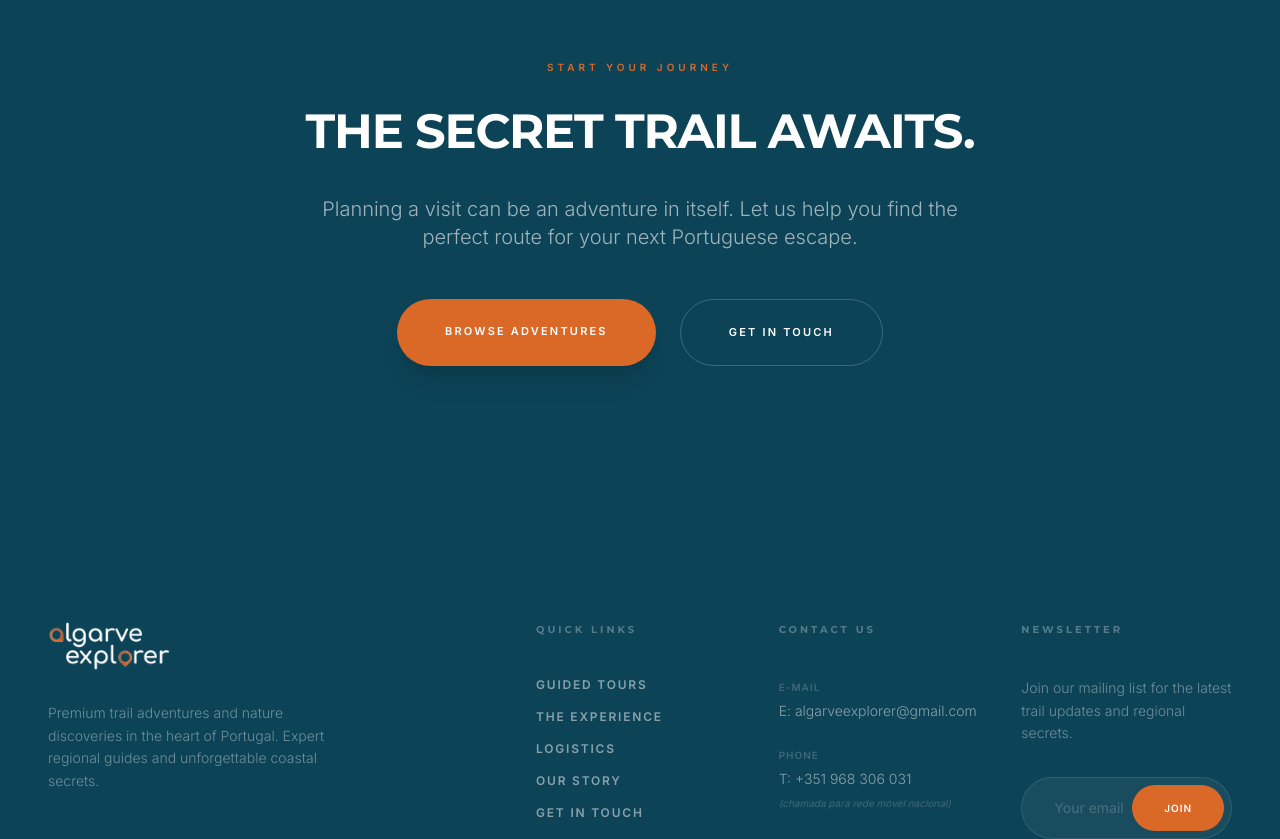
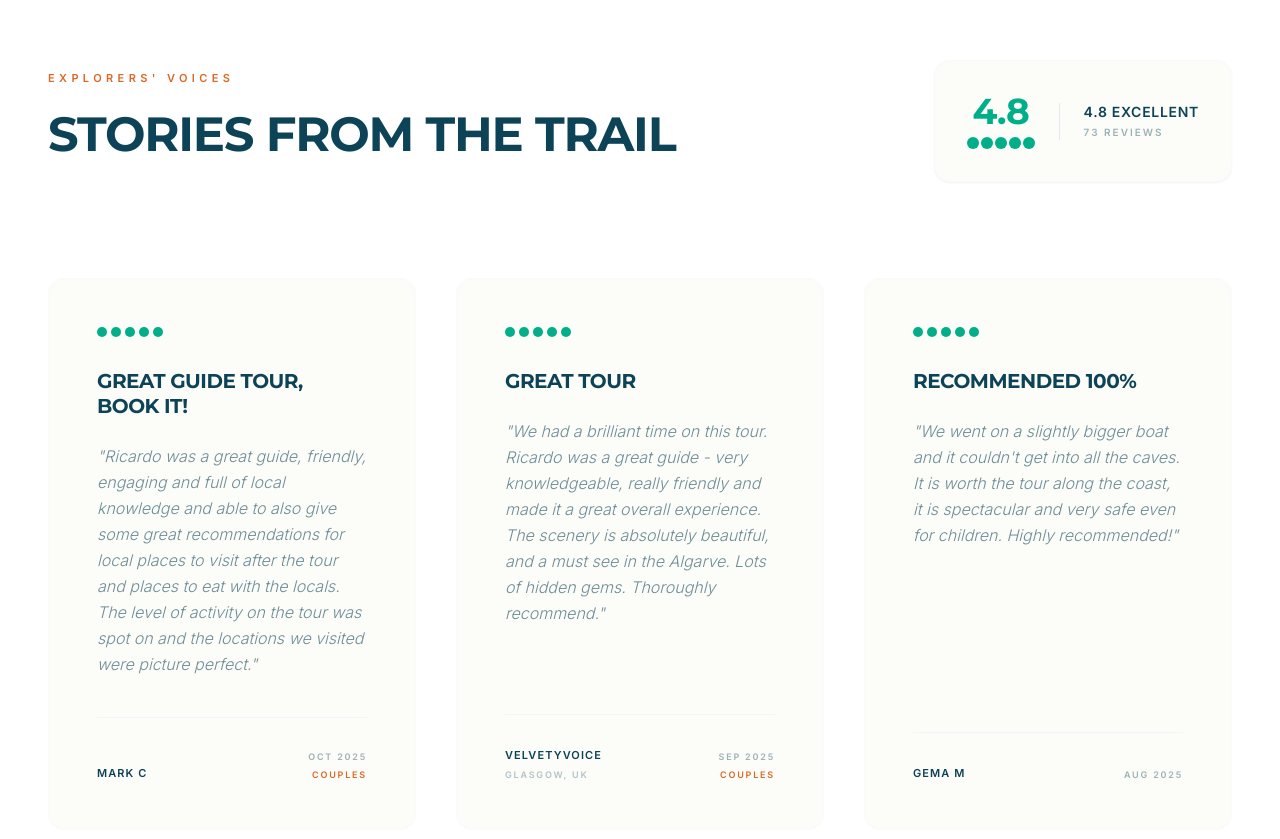
Before and after one commit to SEMRUMO-LDA/algarveexplorer, a React (Vite) app: page / in a window 1280 px wide. Shown: the part 3640-4479 px from the top of the page. Built offline with nearby package versions, Linux system fonts and the light colour scheme; no server answers.

Commit message:
Added Testimonials section to Home page with TripAdvisor rating

```diff
--- a/pages/Home.tsx
+++ b/pages/Home.tsx
@@ -254,6 +254,86 @@ const Home: React.FC = () => {
         </div>
       </section>
 
+      {/* Testimonials Section */}
+      <section className="py-24 md:py-40 bg-white">
+        <div className="max-w-[1600px] mx-auto px-6 lg:px-12">
+          <div className="flex flex-col lg:flex-row justify-between items-start lg:items-end gap-12 mb-24">
+            <div className="max-w-2xl">
+              <span className="text-[#da6927] text-[11px] font-bold uppercase tracking-[0.4em] mb-6 block">{t('home.testimonials.eyebrow')}</span>
+              <h2 className="text-3xl md:text-5xl font-bold font-montserrat text-[#0d4357] tracking-tight mb-6 uppercase">
+                {t('home.testimonials.title')}
+              </h2>
+            </div>
+
+            {/* TripAdvisor Branding */}
+            <div className="bg-[#fcfcf9] p-8 rounded-2xl border border-slate-50 flex items-center space-x-6 shadow-sm">
+              <div className="flex flex-col items-center">
+                <span className="text-4xl font-bold text-[#00af87] font-montserrat tracking-tight leading-none mb-2">4.8</span>
+                <div className="flex space-x-0.5">
+                  {[...Array(5)].map((_, i) => (
+                    <div key={i} className="w-3 h-3 rounded-full bg-[#00af87]"></div>
+                  ))}
+                </div>
+              </div>
+              <div className="border-l border-slate-200 pl-6">
+                <p className="text-[#0d4357] font-bold text-sm uppercase tracking-wider leading-tight">{t('home.testimonials.rating')}</p>
+                <p className="text-[#0d4357]/40 text-[10px] font-bold uppercase tracking-[0.2em] mt-1">{t('home.testimonials.reviews')}</p>
+              </div>
+            </div>
+          </div>
+
+          <div className="grid grid-cols-1 md:grid-cols-2 lg:grid-cols-3 gap-8 md:gap-10">
+            {[
+              {
+                name: "Mark C",
+                title: "Great guide tour, book it!",
+                date: "Oct 2025",
+                type: "Couples",
+                content: "Ricardo was a great guide, friendly, engaging and full of local knowledge and able to also give some great recommendations for local places to visit after the tour and places to eat with the locals. The level of activity on the tour was spot on and the locations we visited were picture perfect."
+              },
+              {
+                name: "velvetyvoice",
+                location: "Glasgow, UK",
+                title: "Great tour",
+                date: "Sep 2025",
+                type: "Couples",
+                content: "We had a brilliant time on this tour. Ricardo was a great guide - very knowledgeable, really friendly and made it a great overall experience. The scenery is absolutely beautiful, and a must see in the Algarve. Lots of hidden gems. Thoroughly recommend."
+              },
+              {
+                name: "Gema M",
+                title: "Recommended 100%",
+                date: "Aug 2025",
+                content: "We went on a slightly bigger boat and it couldn't get into all the caves. It is worth the tour along the coast, it is spectacular and very safe even for children. Highly recommended!"
+              }
+            ].map((testimonial, i) => (
+              <div key={i} className="bg-[#fcfcf9] p-10 md:p-12 rounded-2xl border border-slate-50 hover:shadow-xl transition-all duration-500 flex flex-col h-full group">
+                <div className="flex items-center space-x-1 mb-8">
+                  {[...Array(5)].map((_, i) => (
+                    <div key={i} className="w-2.5 h-2.5 rounded-full bg-[#00af87] group-hover:scale-110 transition-transform duration-300" style={{ transitionDelay: `${i * 50}ms` }}></div>
+                  ))}
+                </div>
+                <h3 className="text-xl font-bold text-[#0d4357] mb-6 uppercase tracking-tight leading-tight">{testimonial.title}</h3>
+                <p className="text-[#0d4357]/60 font-light leading-relaxed mb-10 flex-grow italic">"{testimonial.content}"</p>
+                <div className="mt-auto pt-8 border-t border-slate-100 flex justify-between items-end">
+                  <div className="max-w-[60%]">
+                    <p className="text-[#0d4357] font-bold text-[11px] uppercase tracking-widest truncate">{testimonial.name}</p>
+                    {testimonial.location && (
+                      <p className="text-[#0d4357]/30 text-[9px] font-bold uppercase tracking-[0.2em] mt-1 truncate">{testimonial.location}</p>
+                    )}
+                  </div>
+                  <div className="text-right">
+                    <p className="text-[#0d4357]/40 text-[9px] font-bold uppercase tracking-[0.2em]">{testimonial.date}</p>
+                    {testimonial.type && (
+                      <p className="text-[#da6927] text-[9px] font-bold uppercase tracking-[0.2em] mt-1">{testimonial.type}</p>
+                    )}
+                  </div>
+                </div>
+              </div>
+            ))}
+          </div>
+        </div>
+      </section>
+
       {/* Footer CTA */}
       <section className="py-24 md:py-40 bg-[#0d4357] text-white relative overflow-hidden">
         <div className="max-w-4xl mx-auto px-6 text-center relative z-10">
--- a/translations.ts
+++ b/translations.ts
@@ -39,6 +39,12 @@ export const TRANSLATIONS: any = {
         desc: 'Planning a visit can be an adventure in itself. Let us help you find the perfect route for your next Portuguese escape.',
         browse: 'Browse Adventures',
         contact: 'Get in Touch'
+      },
+      testimonials: {
+        eyebrow: 'Explorers\' Voices',
+        title: 'Stories from the trail',
+        rating: '4.8 Excellent',
+        reviews: '73 Reviews'
       }
     },
     footer: {
@@ -97,6 +103,12 @@ export const TRANSLATIONS: any = {
         desc: 'Planear uma visita pode ser uma aventura em si mesma. Deixe-nos ajudá-lo a encontrar a rota perfeita para a sua próxima escapadinha portuguesa.',
         browse: 'Ver Aventuras',
         contact: 'Entre em Contacto'
+      },
+      testimonials: {
+        eyebrow: 'Vozes dos Exploradores',
+        title: 'Histórias dos nossos trilhos',
+        rating: '4.8 Excelente',
+        reviews: '73 Avaliações'
       }
     },
     footer: {
```
